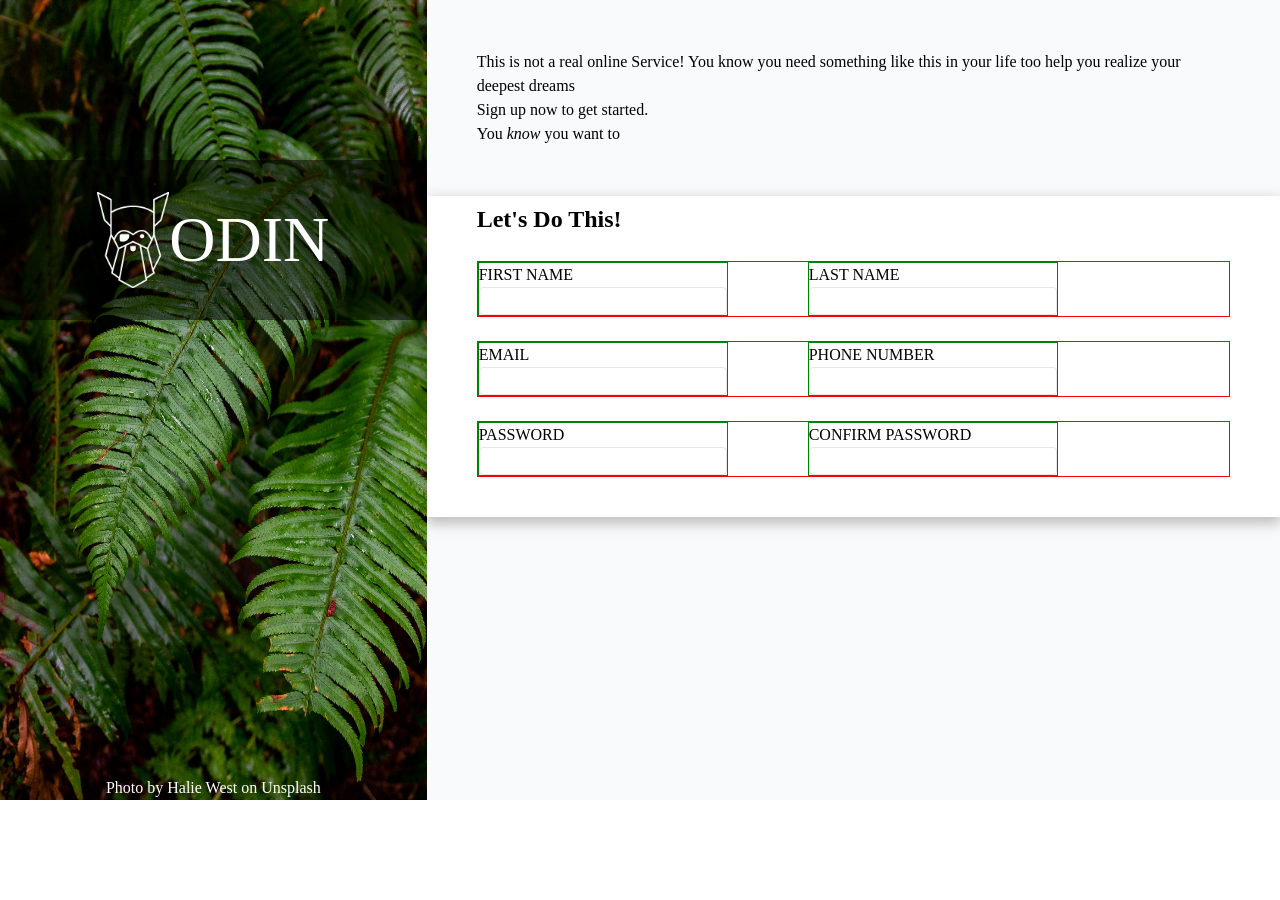
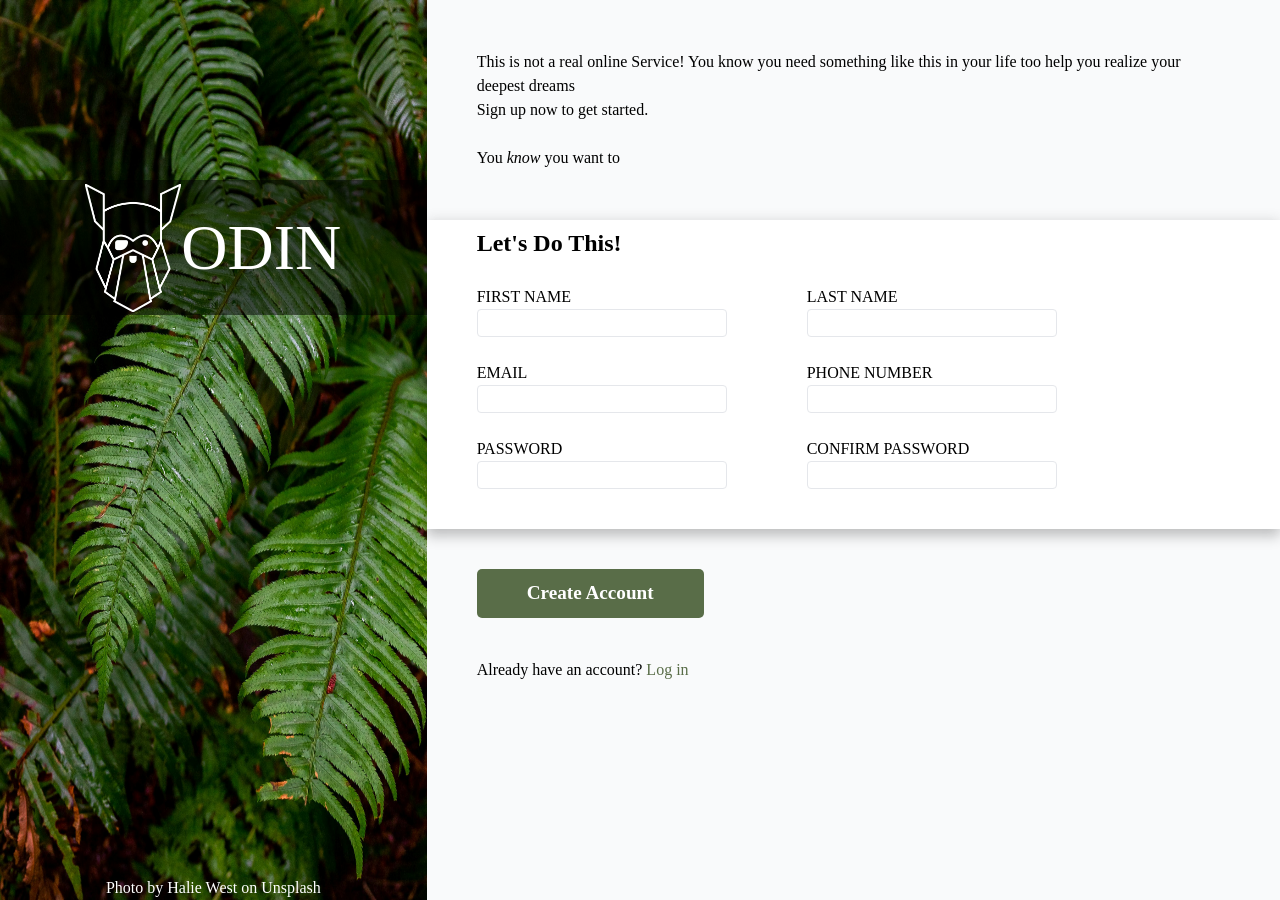
Before and after one commit to colmelom0410/Project-Sign-up-Form, a plain HTML site: page index.html in a window 1280 px wide. Before the commit the page ends 800 px from the top, so only its background shows below. Drawn offline with Linux system fonts and the light colour scheme.

Commit message:
Create the structure of the web
-done creating the basic structure of the main and
side section

```diff
--- a/index.html
+++ b/index.html
@@ -13,7 +13,7 @@
                 <div class="icon"><img src="odin-lined.png" alt="odin"></div>
                 <div class="icon">ODIN</div>
         </div>
-        <div class="footer">
+        <div class="credit">
             <p>Photo by Halie West on Unsplash</p>
         </div>
     </div>
@@ -23,14 +23,17 @@
                 like this in your life too help you realize your deepest dreams <br>
                 Sign up now to get started.
             </p>
+            <br>
             <p>You <em>know</em> you want to</p>
         </div>
 
         <div class="signUpForm">
+            <form action="" method="get">
+                <div class="mainHead">
                     <header>
                         <h2>Let's Do This!</h2>
                     </header>
-            <form action="" method="get">
+                    <main>
                         <div class="formRow">
                             <div class="rowSection">
                                 <label for="fName">FIRST NAME</label>
@@ -61,7 +64,12 @@
                                 <input type="password" name="confirmPass" id="confirmPass">
                             </div>
                         </div>
-
+                    </main>
+                </div>
+                <footer>
+                    <button type="submit">Create Account</button>
+                    <p>Already have an account? <a href="">Log in</a></p>
+                </footer>
             </form>
         </div>
     </div>
--- a/style.css
+++ b/style.css
@@ -44,11 +44,13 @@
 
 body{
     display: flex;
-    height: 100vh;
+    height: 900px;
+    /* border: 2px dashed orange; */
 }
 
 .sideSection>img{
   width: 100%;
+  height: 100%;
 }
 
 .sideSection{
@@ -57,10 +59,11 @@ body{
     flex:1;
     position: relative;
     z-index: -1;
+    /* border: 1px solid red; */
 }
 .odinContainer{
   background-color: rgba(0, 0, 0, 0.5);
-  height: 20%;
+  height: 15%;
   width: 100%;
   position: absolute;
   display: flex;
@@ -73,10 +76,10 @@ body{
   font-size: 4rem;
 }
 .icon img{
-  height: 1.5em;
+  height: 2em;
 }
 
-.sideSection .footer{
+.sideSection .credit{
   position: absolute;
   bottom: 0;
   color: white;
@@ -90,17 +93,19 @@ body{
     flex-direction: column;
     flex: 2;
     background-color: #f9fafb;
+    /* border: 2px dashed purple; */
+    height: 100%;
 }
 
 .formRow{
   margin-top: 1.5em;
   display: flex;
-  border: 1px solid red;
+  /* border: 1px solid red; */
   justify-content: flex-start;
   gap: 5em;
 }
 .formRow .rowSection{
-  border: 1px solid green;
+  /* border: 1px solid green; */
   width: 250px;
 }
 .formRow input[type='text'], .formRow input[type="email"], .formRow input[type="tel"], .formRow input[type="password"]{
@@ -112,9 +117,26 @@ body{
 .mainText{
   padding: 50px;
 }
-
-.signUpForm{
+.mainHead{
   background-color: #ffffff;
   padding: 5px 50px 40px;
   box-shadow: 0 8px 12px rgba(0, 0, 0, 0.2), 0 -1px 12px rgba(44, 44, 44, 0.1)
 }
+button{
+  background-color: #596D48;
+  color: white;
+  font-weight: bold;
+  font-size: 1.2rem;
+  border-radius: 5px;
+  border: none;
+  padding: 10px 50px;
+  margin: 40px 50px;
+}
+footer p{
+  margin: 0px 50px;
+}
+
+footer p>a{
+  color: #596D48;
+  text-decoration: none;
+}
```
Lines whose indentation alone changed are shown as unchanged.
